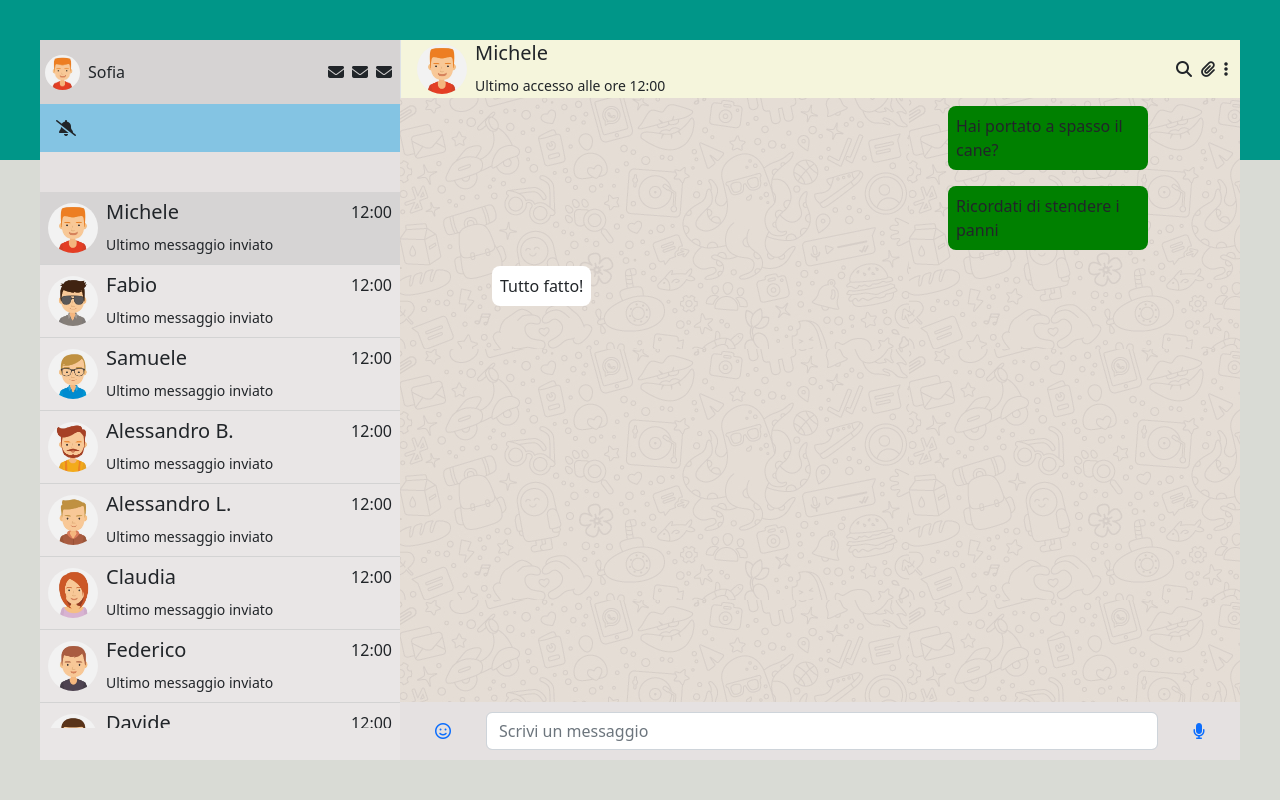
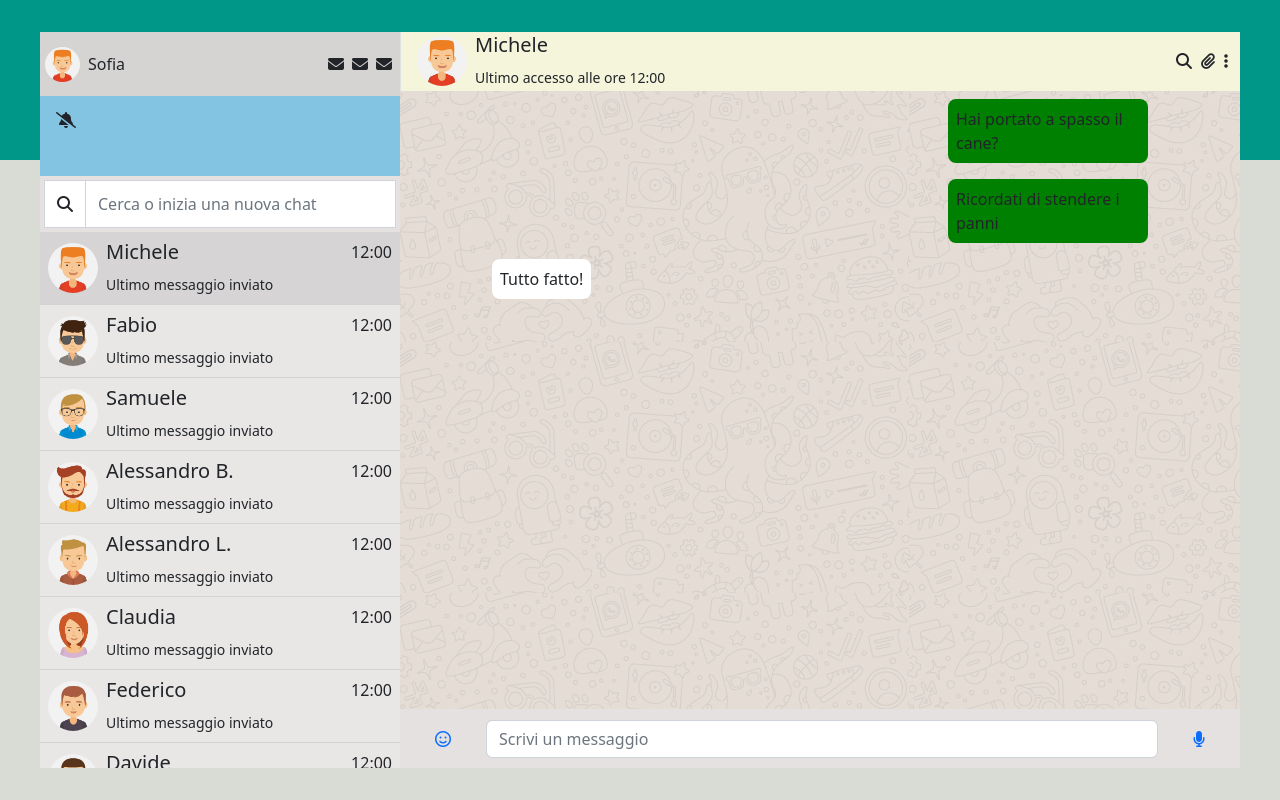
Before and after one commit to macchiagabriele13/vue-boolzapp, a plain HTML site: page Milestone4/index.html in a window 1280 px wide. Drawn offline with nearby package versions, Linux system fonts and the light colour scheme.

Commit message:
Miles 4 terminata

```diff
--- a/Milestone4/assets/css/style.css
+++ b/Milestone4/assets/css/style.css
@@ -39,7 +39,6 @@
     translate: -50% -50%;
     max-width: 1200px;
     width: 100%;
-    height: 90vh;
     background-color: aqua;
     margin: auto;
 }
@@ -86,9 +85,11 @@
 }
 
 .search_box {
-    height: 5vh;
+    display: flex;
+    height: 7vh;
     width: 100%;
     background-color: var(--var-backgroundsearch);
+    padding: 0.25rem;
 }
 
 .chats_box {
@@ -101,6 +102,7 @@
 .single_chat {
     border-bottom: 1px solid lightgray;
     padding: 0.5rem;
+    display: flex;
 }
 
 .active {
@@ -111,7 +113,7 @@
 
 .right_box {
     width: 70%;
-    height: 100%;
+
     background-color: khaki;
 }
 
--- a/Milestone4/assets/js/main.js
+++ b/Milestone4/assets/js/main.js
@@ -13,6 +13,7 @@
                 message: 'Ok!',
                 status: 'received'
             },
+            searchName: '',
             contacts: [
                 {
                     name: 'Michele',
@@ -192,7 +193,7 @@
         Esercizio simile a quello della To do List, dove inserisco il messaggio e cliccando enter lo vado a pushare all'interno del mio Arrey */
 
 
-      addNewMessage(){
+        addNewMessage() {
             const newMessage = {
                 ...this.newSent
             }
@@ -202,19 +203,32 @@
             this.addReceivedMessage()
         },
 
-      addReceivedMessage(){
+        addReceivedMessage() {
             setTimeout(() => {
 
                 this.contacts[this.activeIndex].messages.push(this.newReceived)
             }, 1000);
         },
 
-      time(i){
-        const time = new Date (this.contacts[i].messages[this.contacts[i].messages.length - 1].date);
+        time(i) {
+            const time = new Date(this.contacts[i].messages[this.contacts[i].messages.length - 1].date);
             console.log(time);
             const hoursAndMinutes = time.getHours() + ':' + time.getMinutes();
             return hoursAndMinutes;
 
+        },
+        searchContact(){
+            this.contacts.forEach(contact => {
+
+                if (contact.name.toLowerCase().includes(this.searchName.toLowerCase())) {
+                    contact.visible=true
+                    console.log(contact.visible);
+
+                }else{
+                    contact.visible=false
+                    console.log(contact.visible);
+                }
+            });
         }
     }
 }).mount('#app')
@@ -233,3 +247,10 @@ un “ok” come risposta, che apparirà dopo 1 secondo.
 All'interno della funzione per creare il messaggio e inserirlo nell'arrey, metto un SetInterval o qualcosa del genere per farsì che dopo 1 secondo succeda qualcosa, quel qualcosa sarà un messaggio di ok, con classe ricevuto da inserire sempre nell'array
 
 */
+
+
+
+/* Milestone 4
+● Ricerca utenti: scrivendo qualcosa nell’input a sinistra, vengono visualizzati solo i
+contatti il cui nome contiene le lettere inserite (es, Marco, Matteo Martina -> Scrivo
+“mar” rimangono solo Marco e Martina) */
--- a/Milestone4/index.html
+++ b/Milestone4/index.html
@@ -41,12 +41,21 @@
                             <i class="fa-solid fa-bell-slash"></i>
                         </div>
                     </div>
-                    <div class="search_box">
+                </div>
 
-                    </div>
+                 <div class="search_box">
 
-                    <div class="chats_box">
-                        <div class="align-items-center d-flex justify-content-between px-2 single_chat"
+                        <span class="bg-white input-group-text rounded-0" id="addon-wrapping">
+                            <i class="fa-solid fa-magnifying-glass"></i>
+                        </span>
+                        <input type="text" v-model='searchName' @input="searchContact" class="border-start-0 form-control rounded-0 w-100"
+                            placeholder="Cerca o inizia una nuova chat" aria-label="Cerca o inizia una nuova chat"
+                            aria-describedby="addon-wrapping" />
+
+                </div>
+
+                 <div class="chats_box">
+                        <div v-show="contact.visible" class="align-items-center justify-content-between px-2 single_chat"
                             v-for="(contact, index) in contacts" @click="setActiveIndex(index)"
                             :class="activeIndex === index ? 'active' : ''">
 
@@ -64,8 +73,8 @@
                             </div>
                         </div>
 
-                    </div>
                 </div>
+
 
             </div>
             <div class="right_box">
@@ -100,8 +109,8 @@
                 <div class="type_box d-flex align-items-center justify-content-evenly py-2">
 
                     <a href="#"><i class="fa-regular fa-face-smile"></i></a>
-                    <input class="form-control" type="text" v-model="newSent.message" @keyup.enter="addNewMessage" placeholder="Scrivi un messaggio"
-                        aria-label="default placeholder">
+                    <input class="form-control" type="text" v-model="newSent.message" @keyup.enter="addNewMessage"
+                        placeholder="Scrivi un messaggio" aria-label="default placeholder">
                     <a href="#"><i class="fa-solid fa-microphone"></i></a>
 
                 </div>
```
Lines whose indentation alone changed are shown as unchanged.
